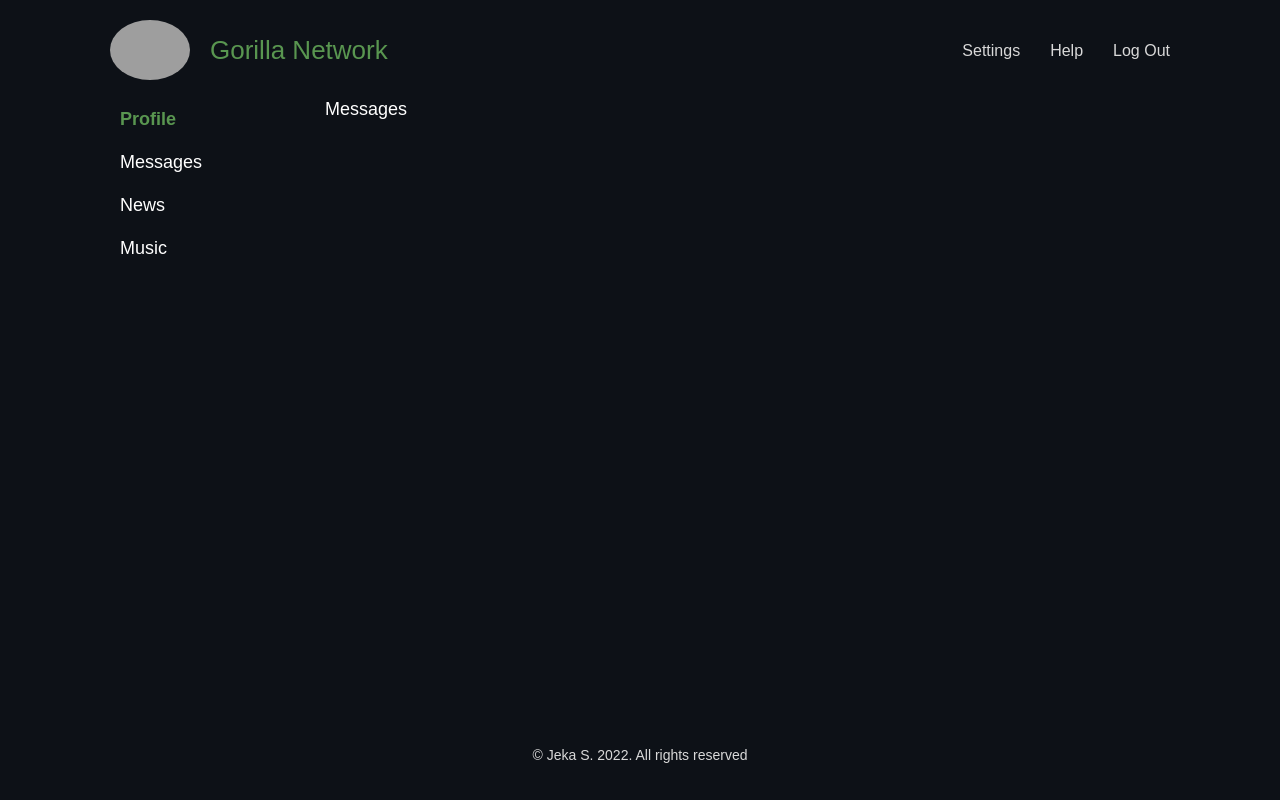
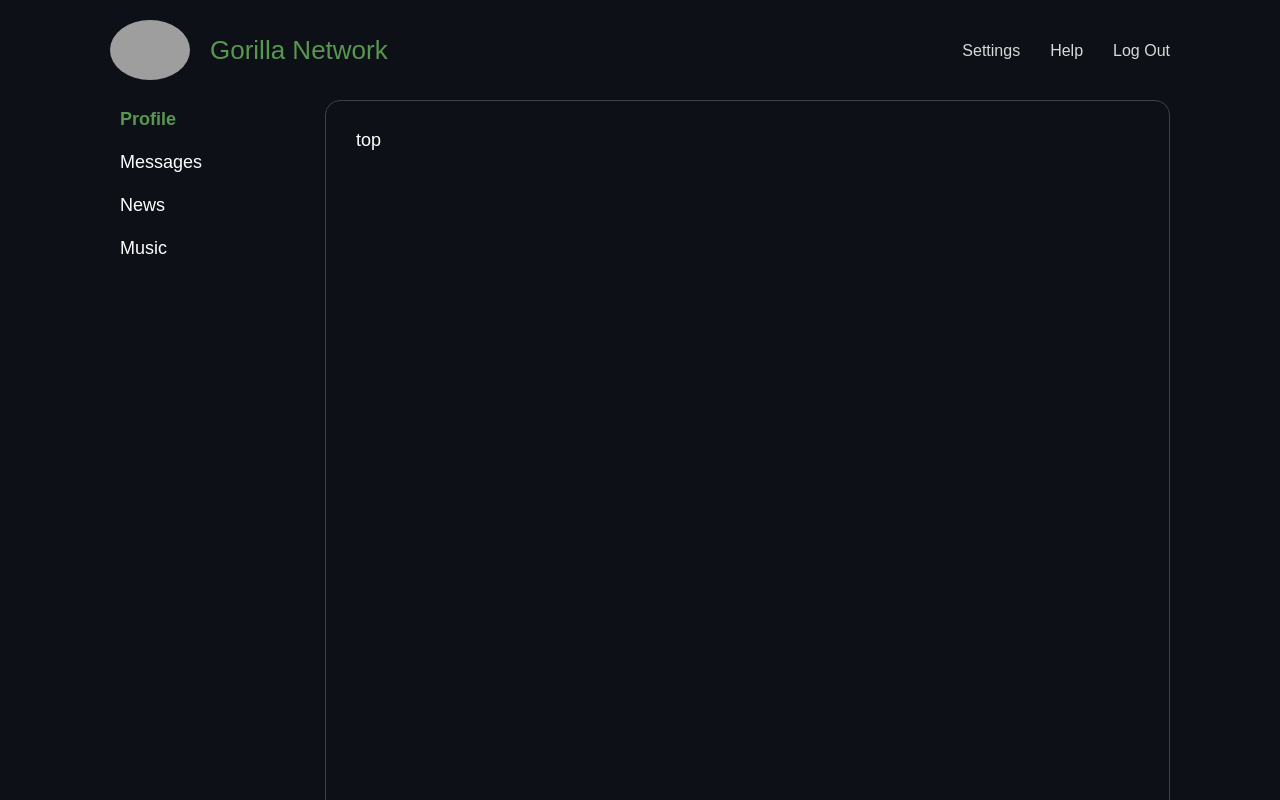
Before and after one commit to jeka5650962/gorilla_network, a React (Create React App) app: page /messages in a window 1280 px wide. Shown: the top 800 px of the page. Built offline with nearby package versions, Linux system fonts and the light colour scheme; grey boxes are pictures that could not be loaded.

Commit message:
Начал верстать компоненту Messages

```diff
--- a/src/components/Main/Content/Messages/Messages.jsx
+++ b/src/components/Main/Content/Messages/Messages.jsx
@@ -4,7 +4,14 @@ import style from "./Messages.module.css";
 const Messages = () => {
     return (
         <div className={style.messages}>
-            Messages
+            <div className={style.messages__body}>
+                <div className={style.messages__topInfo}>top</div>
+                <div className={`${style.messages__mainInfo} ${style.message}`}>
+                    <div className={style.message__profileImage}></div>
+                    <div className={style.message__profileName}></div>
+                </div>
+                <div className={style.messages__bottomInfo}>bottom</div>
+            </div>
         </div>
     );
 };
--- a/src/components/Main/Content/Messages/Messages.module.css
+++ b/src/components/Main/Content/Messages/Messages.module.css
@@ -1 +1,25 @@
-.messages {}
+.messages {
+    border-radius: 15px;
+    border: 1px solid #3c424b;
+    overflow: hidden;
+}
+.messages__body {
+    padding: 30px;
+    display: flex;
+    flex-direction: column;
+}
+.messages__topInfo {
+    margin: 0 0 30px 0;
+}
+.messages__mainInfo {
+    flex: 1 1 800px;
+    margin: 0 0 30px 0;
+    display: flex;
+    flex-direction: column-reverse;
+}
+/* ---------------------------------------------------------------- ↓ message */
+.message {}
+.message__profileImage {}
+.message__profileName {}
+/* ---------------------------------------------------------------- ↑ message */
+.messages__bottomInfo {}
--- a/src/components/Main/Content/Profile/Posts/Likes/Likes.jsx
+++ b/src/components/Main/Content/Profile/Posts/Likes/Likes.jsx
@@ -1,10 +1,11 @@
 import React from "react";
 import style from "./Likes.module.css";
 
-const Likes = () => {
+const Likes = (props) => {
+    console.log(props.likesCount);
     return (
         <div className={style.profileMessage__likes}>
-            <span>2432</span>
+            <span>{props.likesCount}</span>
         </div>
     );
 };
--- a/src/components/Main/Content/Profile/Posts/Post.jsx
+++ b/src/components/Main/Content/Profile/Posts/Post.jsx
@@ -14,7 +14,7 @@ const Post = () => {
             </div>
             <div className={`${style.post__profileMessage} ${style.profileMessage}`}>
                 <MessageProfile/>
-                <Likes/>
+                <Likes likesCount="1988"/>
             </div>
         </div>
     );
```
